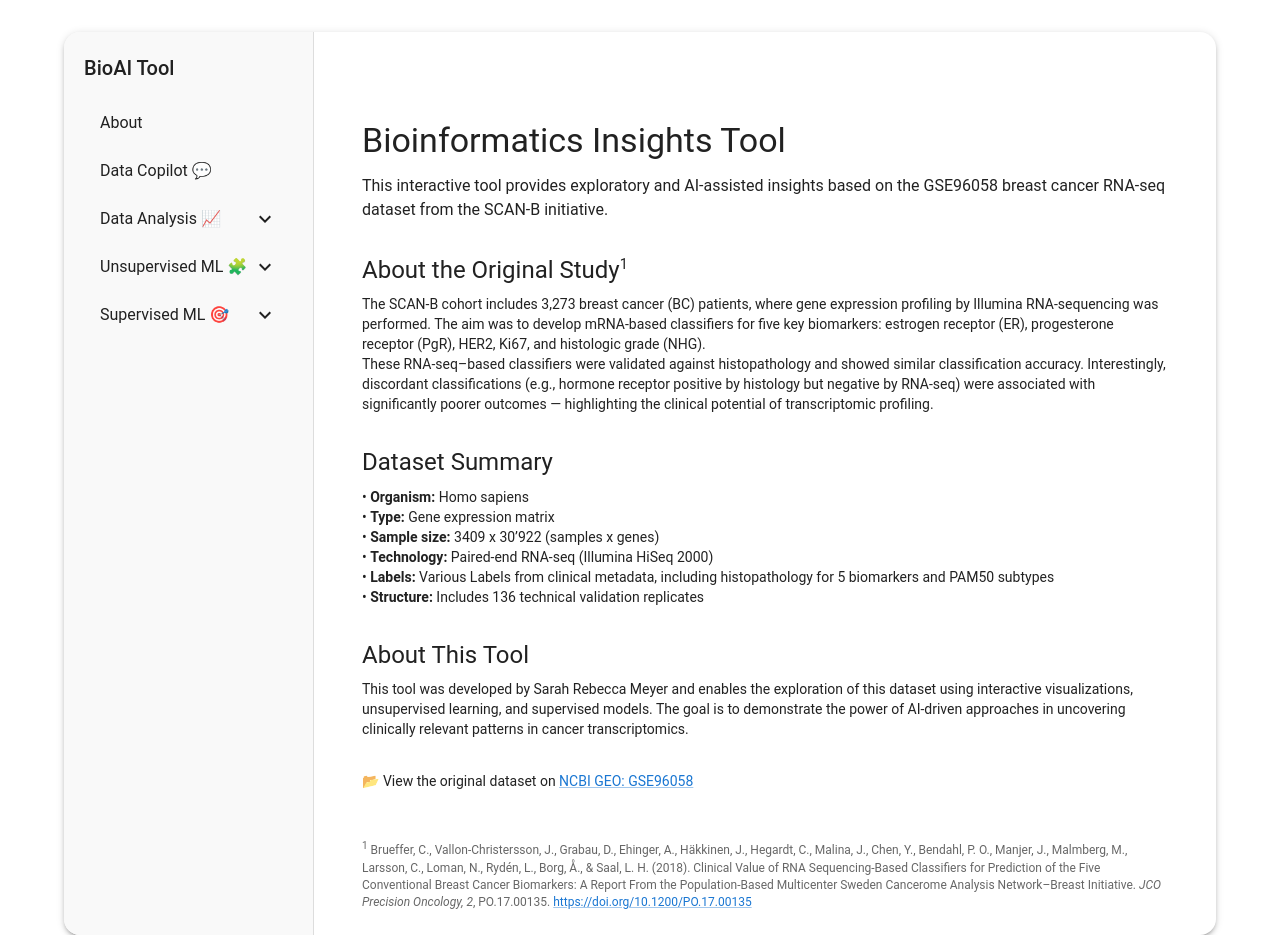
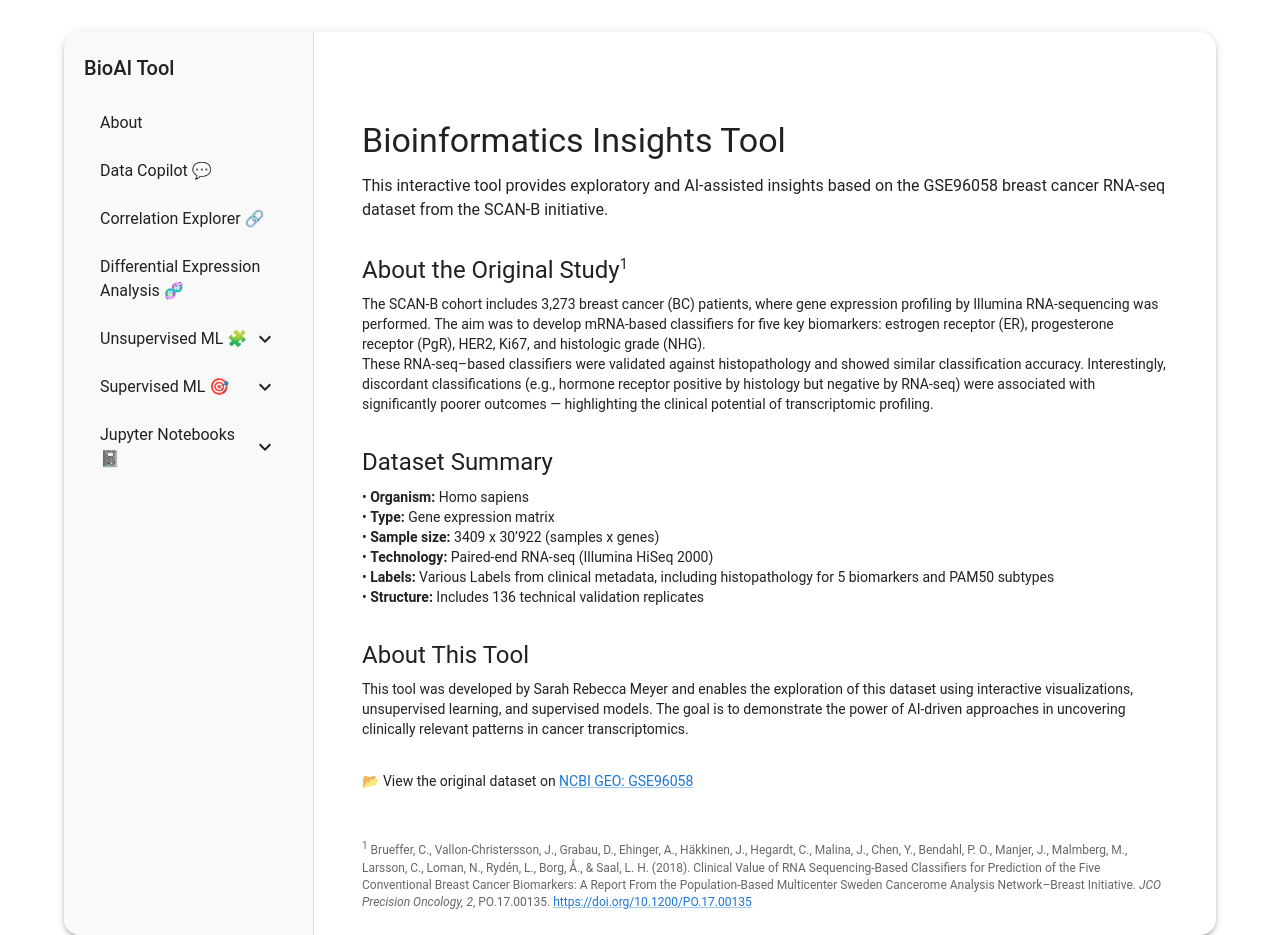
Before and after one commit to starshrimp/bioinformatics-tool, a React (Create React App) app in the folder frontend/: page / in a window 1280 px wide. Built offline with nearby package versions, Linux system fonts and the light colour scheme.

Commit message:
updated sidebar

```diff
--- a/frontend/src/components/Sidebar.js
+++ b/frontend/src/components/Sidebar.js
@@ -38,25 +38,13 @@ const Sidebar = () => {
         <ListItemButton component={Link} to="/llmeda">
           <ListItemText primary="Data Copilot 💬" />
         </ListItemButton>
+        <ListItemButton component={Link} to="/correlationexplorer">
+          <ListItemText primary="Correlation Explorer 🔗" />
+        </ListItemButton>
 
-        {/* Data Analysis with dropdown */}
-        <ListItemButton onClick={() => handleToggle('dataAnalysis')}>
-          <ListItemText primary="Data Analysis 📈" />
-          {openMenus.dataAnalysis ? <ExpandLess /> : <ExpandMore />}
+        <ListItemButton component={Link} to="/differentialexpression">
+          <ListItemText primary="Differential Expression Analysis 🧬" />
         </ListItemButton>
-        <Collapse in={openMenus.dataAnalysis} timeout="auto" unmountOnExit>
-          <List component="div" disablePadding>
-            <ListItemButton sx={{ pl: 4 }} component={Link} to="/eda">
-              <ListItemText primary="Exploratory Data Analysis" />
-            </ListItemButton>
-            <ListItemButton sx={{ pl: 4 }} component={Link} to="/differentialexpression">
-              <ListItemText primary="Differential Expression Analysis" />
-            </ListItemButton>
-            <ListItemButton sx={{ pl: 4 }} component={Link} to="/correlationexplorer">
-              <ListItemText primary="Correlation Explorer" />
-            </ListItemButton>
-          </List>
-        </Collapse>
 
         {/* Unsupervised ML with dropdown */}
         <ListItemButton onClick={() => handleToggle('unsupervised')}>
@@ -92,6 +80,18 @@ const Sidebar = () => {
             </ListItemButton>
           </List>
         </Collapse>
+        {/* Data Analysis with dropdown */}
+        <ListItemButton onClick={() => handleToggle('dataAnalysis')}>
+          <ListItemText primary="Jupyter Notebooks 📓" />
+          {openMenus.dataAnalysis ? <ExpandLess /> : <ExpandMore />}
+        </ListItemButton>
+        <Collapse in={openMenus.dataAnalysis} timeout="auto" unmountOnExit>
+          <List component="div" disablePadding>
+            <ListItemButton sx={{ pl: 4 }} component={Link} to="/eda">
+              <ListItemText primary="Exploratory Data Analysis" />
+            </ListItemButton>
+          </List>
+        </Collapse>
       </List>
     </Box>
   );
```
